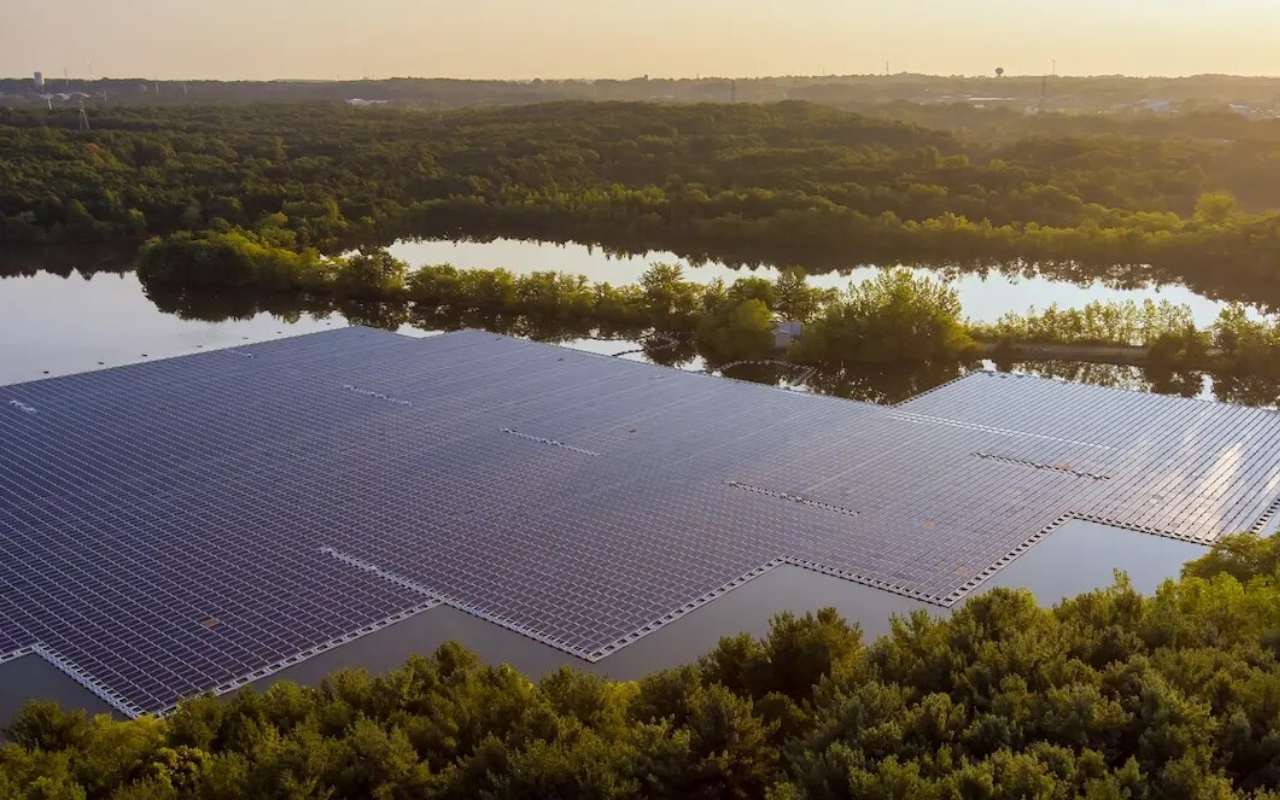
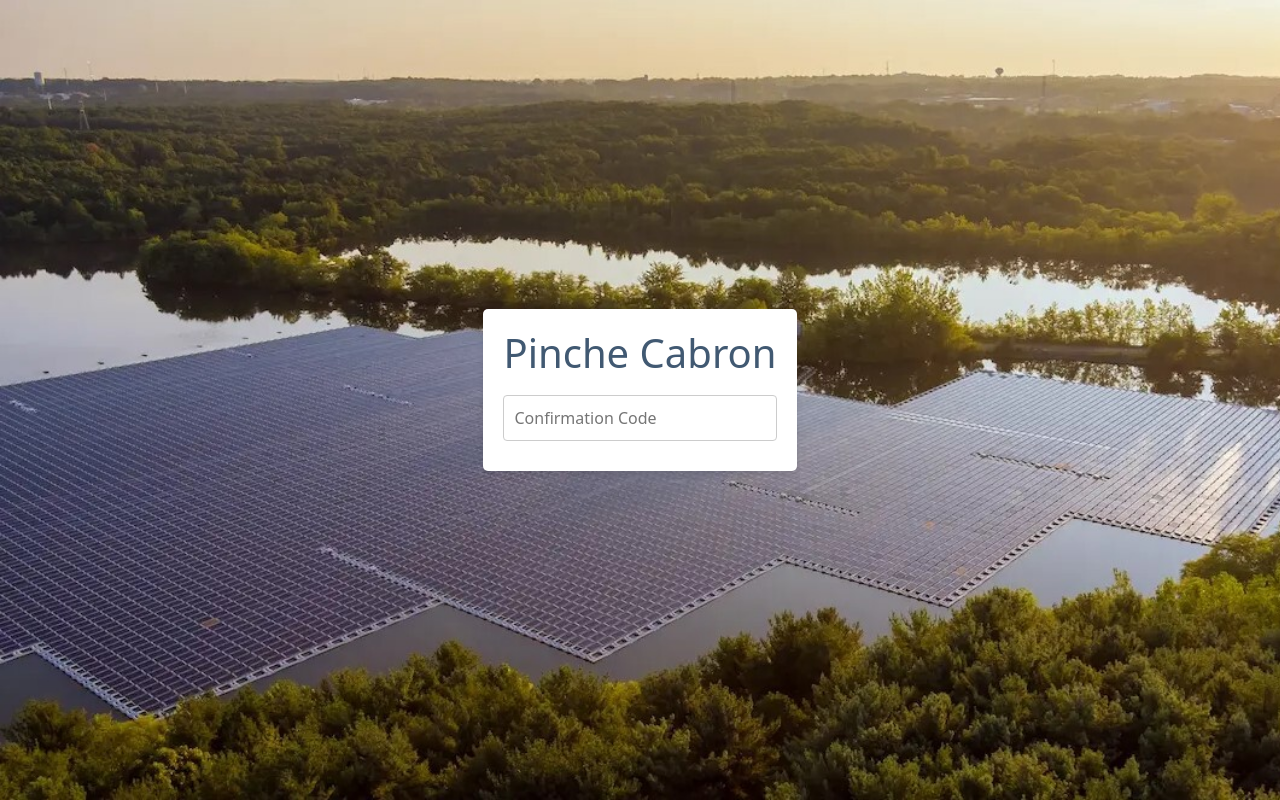
Before and after one commit to miguelperson/ESAWebpage, a React (Vite) app: page /DashBoard in a window 1280 px wide. Before the commit this address had no page. Built offline with nearby package versions, Linux system fonts and the light colour scheme.

Commit message:
Established connections for access to login page

```diff
--- a/src/App.jsx
+++ b/src/App.jsx
@@ -3,6 +3,7 @@ import RegisterPage from './components/RegisterPage';
 import ListGroup from './components/ListGroup';
 import InputForm from './components/InputForm';
 import EmailVerification from './components/EmailVerification'
+import DashBoard from './components/DashBoard'
 import './App.css';
 import { BrowserRouter as Router, Routes, Route } from 'react-router-dom';
 import { useNavigate } from 'react-router-dom'
@@ -17,6 +18,8 @@ function App() {
                         <Route path="/RegisterPage" element={<div className="component-style"><RegisterPage /></div>} />
                         <Route path="/list" element={<div className="component-style"><ListGroup /></div>} />
                         <Route path="/EmailVerification" element={<div className="component-style"><EmailVerification /></div>} />
+                        <Route path="/DashBoard" element={<div className="component-style"><DashBoard /></div>} />
+
                     </Routes>
                 </div>
             </div>
--- a/src/components/DashBoard.jsx
+++ b/src/components/DashBoard.jsx
@@ -6,7 +6,7 @@ function DashBoard() {
 
     return (
         <div>
-            <h1>ESA Parcel Search</h1>
+            <h1>Pinche Cabron</h1>
             <input
                 onChange={e => setCode(e.target.value)}
                 className="component-input"
--- a/src/components/InputForm.jsx
+++ b/src/components/InputForm.jsx
@@ -12,6 +12,10 @@ function InputForm() {
     };
     const handleRegister = () => {
         navigate('/RegisterPage') // test comment
+    }
+
+    const handleLogin = () => {
+        navigate('/DashBoard')
     }
 
     return (
@@ -40,7 +44,7 @@ function InputForm() {
                 />
                 <br></br>
                 <br></br>
-                <input type="submit" value="Login" className="component-button"></input>
+                <input type="submit" value="Login" className="component-button" onClick={handleLogin}></input>
                 <input type="submit" value="Register" className="component-button" onClick={handleRegister}></input>
             </center>
         </div>
```
